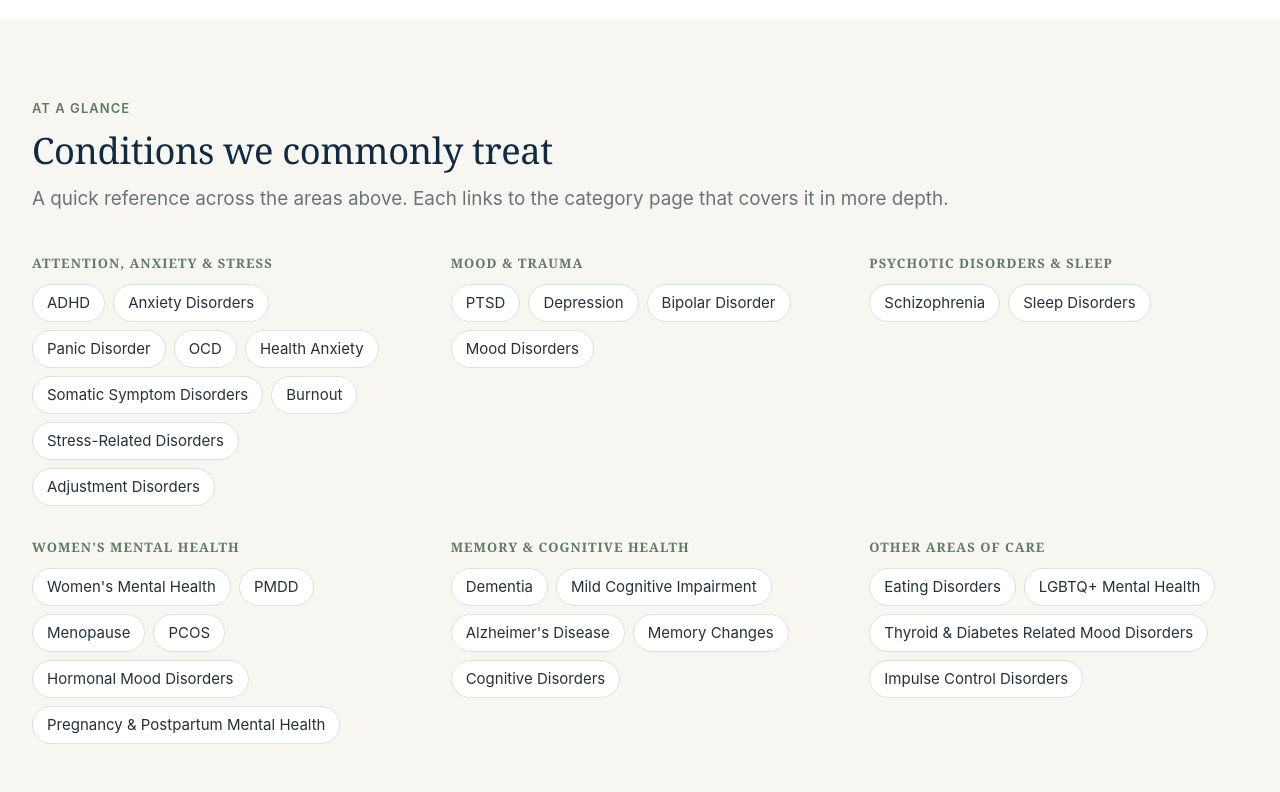
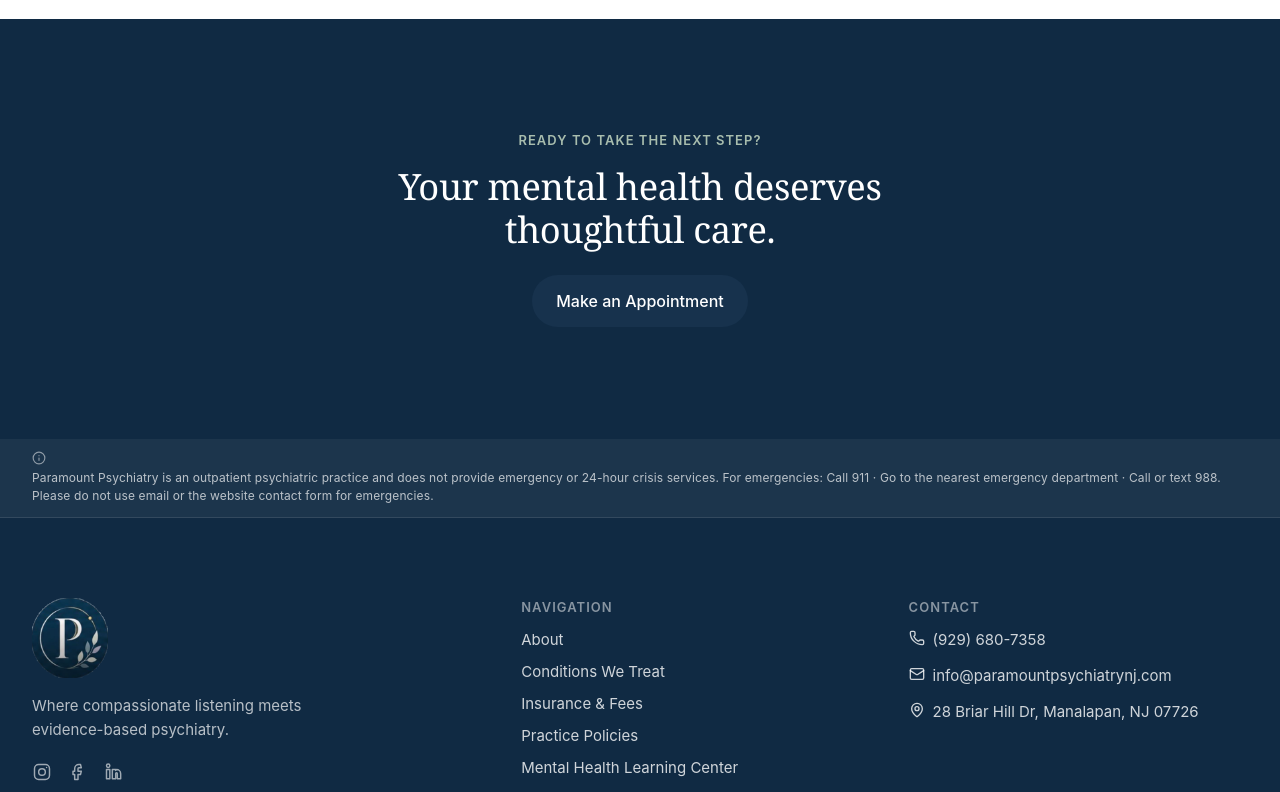
Before and after one commit to Shubham-code05/Paramount-Psychiatry, a React (Vite) app in the folder client/: page /conditions in a window 1280 px wide. Shown: the part 2480-3272 px from the top of the page. Built offline with nearby package versions, Linux system fonts and the light colour scheme.

Commit message:
Initial commit

```diff
--- a/client/src/components/conditions/CommonConditionsSection.jsx
+++ /dev/null
@@ -1,49 +0,0 @@
-import { motion, useReducedMotion } from 'framer-motion';
-import { Link } from 'react-router-dom';
-import Section from '../ui/Section';
-import SectionHeading from '../ui/SectionHeading';
-import { commonConditionsGroups } from '../../data/conditions';
-import { staggerContainer, fadeUp } from '../../lib/motion';
-
-export default function CommonConditionsSection() {
-  const shouldReduceMotion = useReducedMotion();
-
-  return (
-    <Section id="commonly-treated" spacing="md" background="ivory" className="scroll-mt-24">
-      <motion.div
-        initial={shouldReduceMotion ? false : 'hidden'}
-        animate="visible"
-        variants={staggerContainer}
-        className="flex flex-col gap-10"
-      >
-        <motion.div variants={fadeUp}>
-          <SectionHeading
-            eyebrow="At a Glance"
-            title="Conditions we commonly treat"
-            description="A quick reference across the areas above. Each links to the category page that covers it in more depth."
-          />
-        </motion.div>
-
-        <div className="grid grid-cols-1 gap-x-10 gap-y-8 sm:grid-cols-2 lg:grid-cols-3">
-          {commonConditionsGroups.map((group) => (
-            <motion.div key={group.heading} variants={fadeUp} className="flex flex-col gap-3">
-              <h3 className="text-eyebrow uppercase text-sage-deep font-semibold">{group.heading}</h3>
-              <ul className="flex flex-wrap gap-2">
-                {group.items.map((item) => (
-                  <li key={item.label}>
-                    <Link
-                      to={item.path}
-                      className="inline-flex rounded-full border border-border bg-white px-3.5 py-1.5 text-body-sm text-charcoal transition-colors duration-200 hover:border-navy/30 hover:text-navy"
-                    >
-                      {item.label}
-                    </Link>
-                  </li>
-                ))}
-              </ul>
-            </motion.div>
-          ))}
-        </div>
-      </motion.div>
-    </Section>
-  );
-}
--- a/client/src/components/home/Introduction.jsx
+++ b/client/src/components/home/Introduction.jsx
@@ -1,7 +1,6 @@
 import { motion, useReducedMotion } from 'framer-motion';
 import Section from '../ui/Section';
 import Button from '../ui/Button';
-import Card from '../ui/Card';
 import { introduction } from '../../data/home';
 import { fadeUp, staggerContainer } from '../../lib/motion';
 
@@ -35,11 +34,7 @@ export default function Introduction() {
           {introduction.cta}
         </Button>
 
-        <div className="flex flex-col gap-8 border-t border-border pt-10">
-          <span className="text-eyebrow uppercase text-sage-deep font-semibold text-center">
-            {introduction.valuesEyebrow}
-          </span>
-
+        <div className="border-t border-border pt-10">
           <motion.div
             initial={shouldReduceMotion ? false : 'hidden'}
             whileInView="visible"
@@ -47,14 +42,10 @@ export default function Introduction() {
             variants={staggerContainer}
             className="grid grid-cols-1 gap-6 sm:grid-cols-2 lg:grid-cols-3"
           >
-            {introduction.values.map(({ icon: Icon, title, description }) => (
-              <motion.div key={title} variants={fadeUp}>
-                <Card variant="outlined" hover className="h-full">
-                  <Icon className="text-navy" size={26} aria-hidden="true" />
-                  <h3 className="text-h4 mt-4">{title}</h3>
-                  <p className="text-body-sm text-muted mt-2">{description}</p>
-                </Card>
-              </motion.div>
+            {introduction.values.map(({ title }) => (
+              <motion.h3 key={title} variants={fadeUp} className="text-h4 font-semibold">
+                {title}
+              </motion.h3>
             ))}
           </motion.div>
         </div>
--- a/client/src/components/layout/Footer.jsx
+++ b/client/src/components/layout/Footer.jsx
@@ -5,6 +5,7 @@ import Container from '../ui/Container';
 import site from '../../data/site';
 import { emergencyNotice } from '../../data/home';
 import { primaryNav } from '../../data/navigation';
+import { socialLinks } from '../../data/social';
 
 export default function Footer() {
   const year = new Date().getFullYear();
@@ -29,6 +30,28 @@ export default function Footer() {
           <div className="flex flex-col gap-4">
             <Logo dark />
             <p className="text-body-sm text-white/70 max-w-xs">{site.tagline}</p>
+
+            {/* Social icons — placeholders until account URLs are provided; see data/social.js */}
+            <div className="flex items-center gap-4 pt-1" aria-label="Social media">
+              {socialLinks.map(({ name, href, Icon }) =>
+                href ? (
+                  <a
+                    key={name}
+                    href={href}
+                    target="_blank"
+                    rel="noreferrer"
+                    aria-label={name}
+                    className="text-white/60 transition-colors hover:text-white"
+                  >
+                    <Icon size={20} aria-hidden="true" />
+                  </a>
+                ) : (
+                  <span key={name} aria-label={`${name} (coming soon)`} className="text-white/60">
+                    <Icon size={20} aria-hidden="true" />
+                  </span>
+                ),
+              )}
+            </div>
           </div>
 
           <nav aria-label="Footer" className="flex flex-col gap-2">
--- /dev/null
+++ b/client/src/components/shared/SocialIcons.jsx
@@ -0,0 +1,51 @@
+// Outline-style social icons matching lucide-react's stroke API (lucide
+// dropped brand marks from its set, so these small local equivalents fill
+// the gap) — same 24x24 grid, round caps/joins, and `size`/`className`
+// props so they drop into <Icon size={..} className={..} /> call sites
+// exactly like any lucide icon.
+function IconBase({ size = 24, className, children, ...props }) {
+  return (
+    <svg
+      width={size}
+      height={size}
+      viewBox="0 0 24 24"
+      fill="none"
+      stroke="currentColor"
+      strokeWidth="1.75"
+      strokeLinecap="round"
+      strokeLinejoin="round"
+      className={className}
+      {...props}
+    >
+      {children}
+    </svg>
+  );
+}
+
+export function InstagramIcon(props) {
+  return (
+    <IconBase {...props}>
+      <rect x="3" y="3" width="18" height="18" rx="5" />
+      <circle cx="12" cy="12" r="4" />
+      <line x1="17.5" y1="6.5" x2="17.51" y2="6.5" />
+    </IconBase>
+  );
+}
+
+export function FacebookIcon(props) {
+  return (
+    <IconBase {...props}>
+      <path d="M15 3h-2a5 5 0 0 0-5 5v3H6v4h2v6h4v-6h3l1-4h-4V8a1 1 0 0 1 1-1h3z" />
+    </IconBase>
+  );
+}
+
+export function LinkedInIcon(props) {
+  return (
+    <IconBase {...props}>
+      <path d="M15 9a5 5 0 0 1 5 5v6h-4v-6a1 1 0 0 0-2 0v6h-4V9h4v1.2A5 5 0 0 1 15 9z" />
+      <rect x="3" y="9" width="4" height="11" />
+      <circle cx="5" cy="4.5" r="2" />
+    </IconBase>
+  );
+}
--- a/client/src/data/aboutPage.js
+++ b/client/src/data/aboutPage.js
@@ -29,6 +29,7 @@ export const vision = {
 };
 
 export const whyParamount = {
+  eyebrow: 'Why Paramount Psychiatry?',
   heading: 'Why Paramount Psychiatry?',
   body: [
     'The word Paramount represents the highest standard of care.',
--- a/client/src/data/conditions.js
+++ b/client/src/data/conditions.js
@@ -155,72 +155,6 @@ export const conditionCategories = [
     title: 'Specialized Consultations',
     icon: Users,
     description: 'Focused consultation for complex or treatment-resistant cases.',
-  },
-];
-
-// Grouped "Conditions We Commonly Treat" list — an elegant grouped list
-// rather than another wall of cards. Each entry links to the category page
-// that covers it in more depth, where one exists.
-export const commonConditionsGroups = [
-  {
-    heading: 'Attention, Anxiety & Stress',
-    items: [
-      { label: 'ADHD', path: '/conditions/adhd-executive-function' },
-      { label: 'Anxiety Disorders', path: '/conditions/anxiety-stress-disorders' },
-      { label: 'Panic Disorder', path: '/conditions/anxiety-stress-disorders' },
-      { label: 'OCD', path: '/conditions/anxiety-stress-disorders' },
-      { label: 'Health Anxiety', path: '/conditions/anxiety-stress-disorders' },
-      { label: 'Somatic Symptom Disorders', path: '/conditions/anxiety-stress-disorders' },
-      { label: 'Burnout', path: '/conditions/anxiety-stress-disorders' },
-      { label: 'Stress-Related Disorders', path: '/conditions/anxiety-stress-disorders' },
-      { label: 'Adjustment Disorders', path: '/conditions/anxiety-stress-disorders' },
-    ],
-  },
-  {
-    heading: 'Mood & Trauma',
-    items: [
-      { label: 'PTSD', path: '/conditions/trauma-life-transitions' },
-      { label: 'Depression', path: '/conditions/depression-mood-disorders' },
-      { label: 'Bipolar Disorder', path: '/conditions/depression-mood-disorders' },
-      { label: 'Mood Disorders', path: '/conditions/depression-mood-disorders' },
-    ],
-  },
-  {
-    heading: 'Psychotic Disorders & Sleep',
-    items: [
-      { label: 'Schizophrenia', path: '/conditions/psychotic-disorders' },
-      { label: 'Sleep Disorders', path: '/conditions/sleep-wellness' },
-    ],
-  },
-  {
-    heading: "Women's Mental Health",
-    items: [
-      { label: "Women's Mental Health", path: '/conditions/womens-mental-health' },
-      { label: 'PMDD', path: '/conditions/womens-mental-health' },
-      { label: 'Menopause', path: '/conditions/womens-mental-health' },
-      { label: 'PCOS', path: '/conditions/womens-mental-health' },
-      { label: 'Hormonal Mood Disorders', path: '/conditions/womens-mental-health' },
-      { label: 'Pregnancy & Postpartum Mental Health', path: '/conditions/womens-mental-health' },
-    ],
-  },
-  {
-    heading: 'Memory & Cognitive Health',
-    items: [
-      { label: 'Dementia', path: '/conditions/memory-cognitive-health' },
-      { label: 'Mild Cognitive Impairment', path: '/conditions/memory-cognitive-health' },
-      { label: "Alzheimer's Disease", path: '/conditions/memory-cognitive-health' },
-      { label: 'Memory Changes', path: '/conditions/memory-cognitive-health' },
-      { label: 'Cognitive Disorders', path: '/conditions/memory-cognitive-health' },
-    ],
-  },
-  {
-    heading: 'Other Areas of Care',
-    items: [
-      { label: 'Eating Disorders', path: '/conditions/eating-disorders' },
-      { label: 'LGBTQ+ Mental Health', path: '/conditions/lgbtq-mental-health' },
-      { label: 'Thyroid & Diabetes Related Mood Disorders', path: '/conditions/medical-psychiatry' },
-      { label: 'Impulse Control Disorders', path: '/conditions/behavioral-impulse-disorders' },
-    ],
   },
 ];
 
--- a/client/src/data/home.js
+++ b/client/src/data/home.js
@@ -25,7 +25,6 @@ export const introduction = {
   ],
   cta: 'Learn About Paramount Psychiatry',
   ctaLink: '/about',
-  valuesEyebrow: 'Why Paramount Psychiatry',
   values: coreValues,
 };
 
--- /dev/null
+++ b/client/src/data/social.js
@@ -0,0 +1,10 @@
+// Footer social icons — placeholder structure only.
+// Accounts have not been created/shared yet: `href` is intentionally left
+// empty so no icon links anywhere until a real URL is filled in here.
+import { InstagramIcon, FacebookIcon, LinkedInIcon } from '../components/shared/SocialIcons';
+
+export const socialLinks = [
+  { name: 'Instagram', href: '', Icon: InstagramIcon },
+  { name: 'Facebook', href: '', Icon: FacebookIcon },
+  { name: 'LinkedIn', href: '', Icon: LinkedInIcon },
+];
--- a/client/src/pages/ConditionsPage.jsx
+++ b/client/src/pages/ConditionsPage.jsx
@@ -1,6 +1,5 @@
 import ConditionsHero from '../components/conditions/ConditionsHero';
 import ConditionsOverviewGrid from '../components/conditions/ConditionsOverviewGrid';
-import CommonConditionsSection from '../components/conditions/CommonConditionsSection';
 import FinalCta from '../components/shared/FinalCta';
 import { usePageMeta } from '../hooks/usePageMeta';
 import { conditionsSeo } from '../data/conditions';
@@ -12,7 +11,6 @@ export default function ConditionsPage() {
     <>
       <ConditionsHero />
       <ConditionsOverviewGrid />
-      <CommonConditionsSection />
       <FinalCta />
     </>
   );
```
Also changed, not shown: client/src/components/about/WhyParamount.jsx (+20 -10 lines), client/src/pages/PatientResourcesPage.jsx (line endings or trailing spaces).
